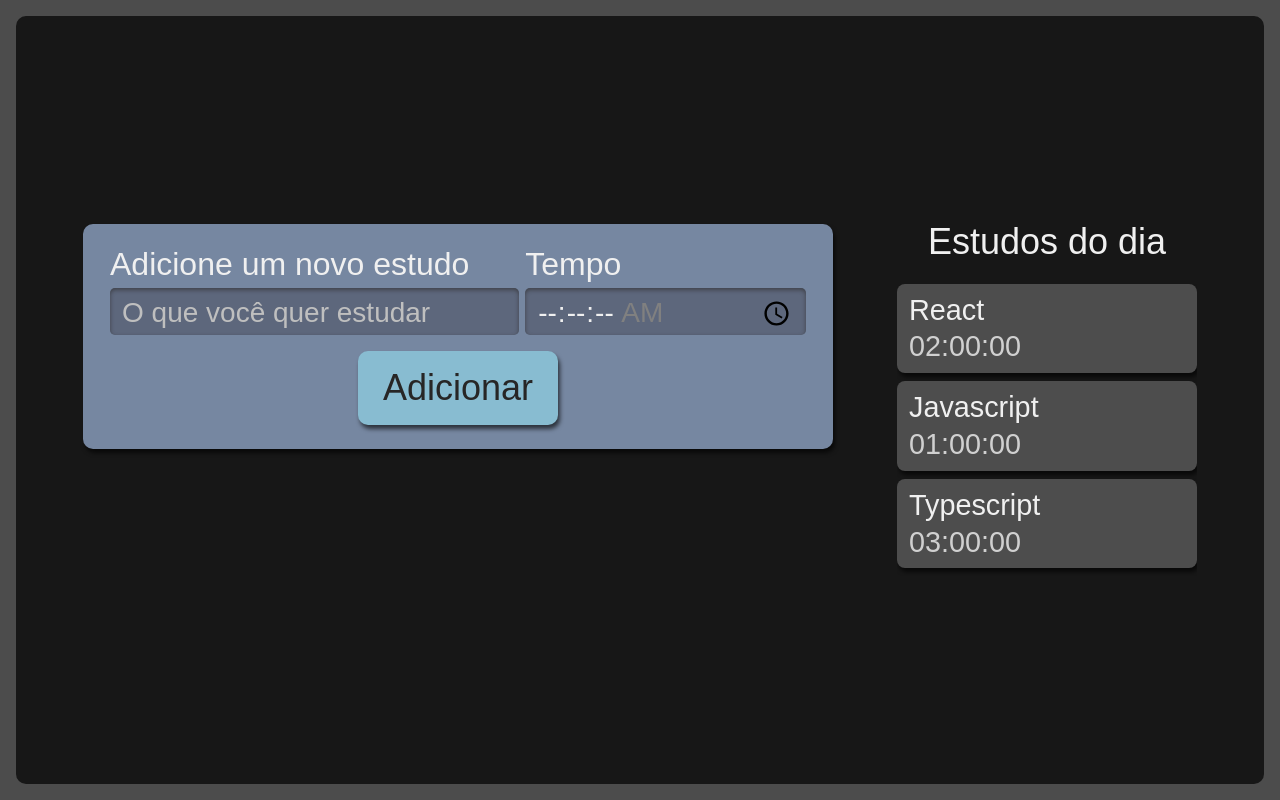
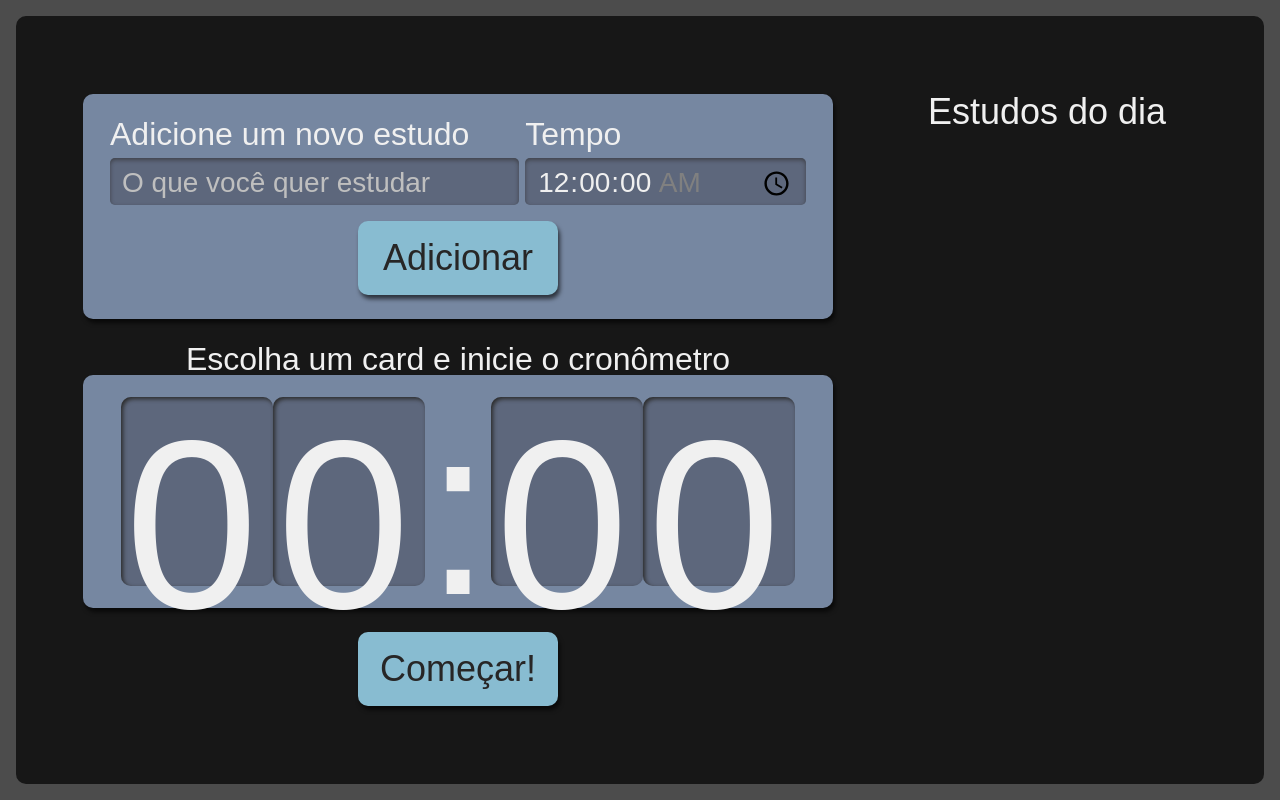
Before and after one commit to JuanCavalheiro1996/alura-type-react, a React (Create React App) app: page / in a window 1280 px wide. Built offline with nearby package versions, Linux system fonts and the light colour scheme.

Commit message:
New Commit

```diff
--- a/package.json
+++ b/package.json
@@ -14,6 +14,7 @@
     "react-dom": "^18.2.0",
     "react-scripts": "5.0.1",
     "typescript": "^4.9.5",
+    "uuid": "^9.0.1",
     "web-vitals": "^2.1.4"
   },
   "scripts": {
@@ -41,6 +42,7 @@
     ]
   },
   "devDependencies": {
+    "@types/uuid": "^9.0.4",
     "sass": "^1.68.0",
     "typescript-plugin-css-modules": "^5.0.1"
   }
--- a/src/components/Button/index.tsx
+++ b/src/components/Button/index.tsx
@@ -1,9 +1,17 @@
-import React, { PropsWithChildren } from "react";
+import React from "react";
 import style from "./Button.module.scss";
 
-class Button extends React.Component<PropsWithChildren> {
+class Button extends React.Component<{
+  children: string;
+  type?: "button" | "submit" | "reset" | undefined;
+}> {
   render() {
-    return <button className={style.botao}>{this.props.children}</button>;
+    const { type = "button" } = this.props;
+    return (
+      <button type={type} className={style.botao}>
+        {this.props.children}
+      </button>
+    );
   }
 }
 
--- /dev/null
+++ b/src/components/Cronometro/Cronometro.module.scss
@@ -0,0 +1,59 @@
+.cronometro {
+    display: flex;
+    flex-direction: column;
+    align-items: center;
+    grid-area: cronometro;
+
+    .relogioWrapper {
+      align-items: center;
+      background-color: #7687A1;
+      border-radius: 10px;
+      box-shadow: 2px 4px 4px #0000009F;
+      box-sizing: border-box;
+      display: flex;
+      font-size: 5rem;
+      justify-content: center;
+      margin-bottom: 24px;
+      padding: 16px 12px;
+      width: 100%;
+    }
+
+    .titulo {
+      font-size: 2rem;
+    }
+
+    button {
+      background-color: #88bcd1;
+      border-radius: 10px;
+      box-shadow: 2px 4px 4px #0000009F;
+      color: #272626;
+      cursor: pointer;
+      font-size: 1.25rem;
+      padding: 16px;
+      width: 150px;
+
+      &:active {
+        background-color: #7CA6B7;
+        box-shadow: 2px 2px 4px #0000009F inset;
+        cursor: auto;
+      }
+    }
+
+    @media screen and (min-width:1280px) {
+
+      .relogioWrapper{
+        font-size: 15rem;
+      }
+
+      p {
+        font-size: 2rem;
+      }
+
+      button {
+        grid-column-start: span 2;
+        justify-self: center;
+        width: 200px;
+        font-size: 2.25rem;
+      }
+    }
+  }
--- /dev/null
+++ b/src/components/Cronometro/Relogio/Relogio.module.scss
@@ -0,0 +1,21 @@
+.relogioNumero {
+    background-color: #5D677C;
+    box-shadow: 2px 2px 4px #2B2B2B inset;
+    height: 3.6rem;
+    width: 3rem;
+    padding: 8px 4px;
+    border-radius: 10px;
+
+    @media screen and (min-width:1280px) {
+      height: 10.8rem;
+      width: 9rem;
+    }
+  }
+
+  .relogioDivisao {
+    height: 4.2rem;
+
+    @media screen and (min-width:1280px) {
+      height: 12.6rem;
+    }
+  }
--- /dev/null
+++ b/src/components/Cronometro/Relogio/index.tsx
@@ -0,0 +1,13 @@
+import style from "./Relogio.module.scss";
+
+export default function Relogio() {
+  return (
+    <>
+      <span className={style.relogioNumero}>0</span>
+      <span className={style.relogioNumero}>0</span>
+      <span className={style.relogioDivisao}>:</span>
+      <span className={style.relogioNumero}>0</span>
+      <span className={style.relogioNumero}>0</span>
+    </>
+  );
+}
--- a/src/components/Cronometro/index.tsx
+++ b/src/components/Cronometro/index.tsx
@@ -1,10 +1,14 @@
 import Button from "../Button";
+import Relogio from "./Relogio";
+import style from "./Cronometro.module.scss";
 
-export function Cronometro() {
+export default function Cronometro() {
   return (
-    <div>
-      <p>Escolha um card e inicie o cronômetro</p>
-      <div></div>
+    <div className={style.cronometro}>
+      <p className={style.titulo}>Escolha um card e inicie o cronômetro</p>
+      <div className={style.relogioWrapper}>
+        <Relogio />
+      </div>
       <Button>Começar!</Button>
     </div>
   );
--- a/src/components/Formulario/index.tsx
+++ b/src/components/Formulario/index.tsx
@@ -1,17 +1,42 @@
 import React from "react";
 import Button from "../Button";
 import style from "./Form.module.scss";
+import { ITarefa } from "../../types/tarefa";
+import { v4 as uuidv4 } from "uuid";
 
-class Formulario extends React.Component {
+class Formulario extends React.Component<{
+  setTarefas: React.Dispatch<React.SetStateAction<ITarefa[]>>;
+}> {
+  state = {
+    tarefa: "",
+    tempo: "00:00",
+  };
+
+  addTask(evento: React.FormEvent<HTMLFormElement>) {
+    evento.preventDefault();
+    this.props.setTarefas((tarefasAntigas) => [
+      ...tarefasAntigas,
+      { ...this.state, selecionado: false, completado: false, id: uuidv4() },
+    ]);
+    this.setState({
+      tarefa: "",
+      tempo: "00:00",
+    });
+  }
+
   render() {
     return (
-      <form className={style.novaTarefa}>
+      <form className={style.novaTarefa} onSubmit={this.addTask.bind(this)}>
         <div className={style.inputContainer}>
           <label htmlFor="tarefa"> Adicione um novo estudo</label>
           <input
             type="text"
             name="tarefa"
             id="tarefa"
+            value={this.state.tarefa}
+            onChange={(evento) =>
+              this.setState({ ...this.state, tarefa: evento.target.value })
+            }
             placeholder="O que você quer estudar"
             required
           />
@@ -22,13 +47,17 @@
             type="time"
             step="1"
             name="tempo"
+            value={this.state.tempo}
+            onChange={(evento) =>
+              this.setState({ ...this.state, tempo: evento.target.value })
+            }
             id="tempo"
             min="00:00:00"
             max="01:30:00"
             required
           />
         </div>
-        <Button>Adicionar</Button>
+        <Button type="submit">Adicionar</Button>
       </form>
     );
   }
--- a/src/components/Lista/Item/index.tsx
+++ b/src/components/Lista/Item/index.tsx
@@ -1,12 +1,13 @@
+import { ITarefa } from "../../../types/tarefa";
 import style from "../Lista.module.scss";
 
 export default function Item({
   tarefa,
   tempo,
-}: {
-  tarefa: string;
-  tempo: string;
-}) {
+  selecionado,
+  completado,
+  id,
+}: ITarefa) {
   return (
     <li className={style.item}>
       <h3>{tarefa}</h3>
--- a/src/components/Lista/index.tsx
+++ b/src/components/Lista/index.tsx
@@ -1,22 +1,8 @@
-import React from "react";
 import style from "./Lista.module.scss";
 import Item from "./Item";
+import { ITarefa } from "../../types/tarefa";
 
-function Lista() {
-  const tarefas = [
-    {
-      tarefa: "React",
-      tempo: "02:00:00",
-    },
-    {
-      tarefa: "Javascript",
-      tempo: "01:00:00",
-    },
-    {
-      tarefa: "Typescript",
-      tempo: "03:00:00",
-    },
-  ];
+function Lista({ tarefas }: { tarefas: ITarefa[] }) {
   return (
     <aside className={style.listaTarefas}>
       <h2>Estudos do dia</h2>
--- a/src/pages/App.tsx
+++ b/src/pages/App.tsx
@@ -1,13 +1,17 @@
-import React from "react";
+import React, { useState } from "react";
 import Formulario from "../components/Formulario";
 import Lista from "../components/Lista";
 import style from "./App.module.scss";
+import Cronometro from "../components/Cronometro";
+import { ITarefa } from "../types/tarefa";
 
 function App() {
+  const [tarefas, setTarefas] = useState<ITarefa[]>([]);
   return (
     <div className={style.AppStyle}>
-      <Formulario />
-      <Lista />
+      <Formulario setTarefas={setTarefas} />
+      <Lista tarefas={tarefas} />
+      <Cronometro />
     </div>
   );
 }
--- /dev/null
+++ b/src/types/tarefa.ts
@@ -0,0 +1,7 @@
+export interface ITarefa {
+    tarefa: string;
+    tempo: string;
+    selecionado: boolean,
+    completado: boolean,
+    id: string
+  }
```
Also changed, not shown: 1 other file (tests, documents, lock files or other folders).
